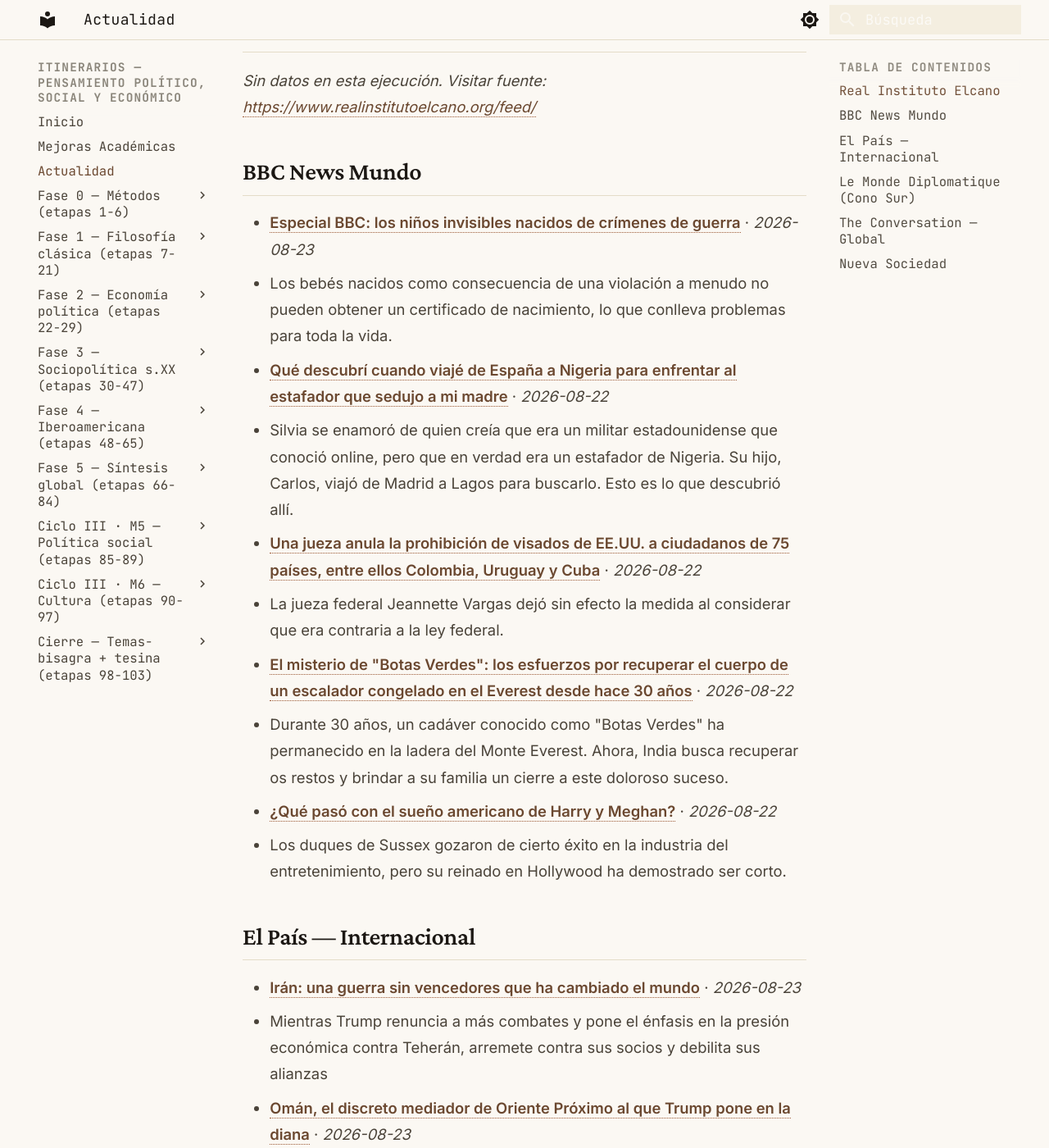
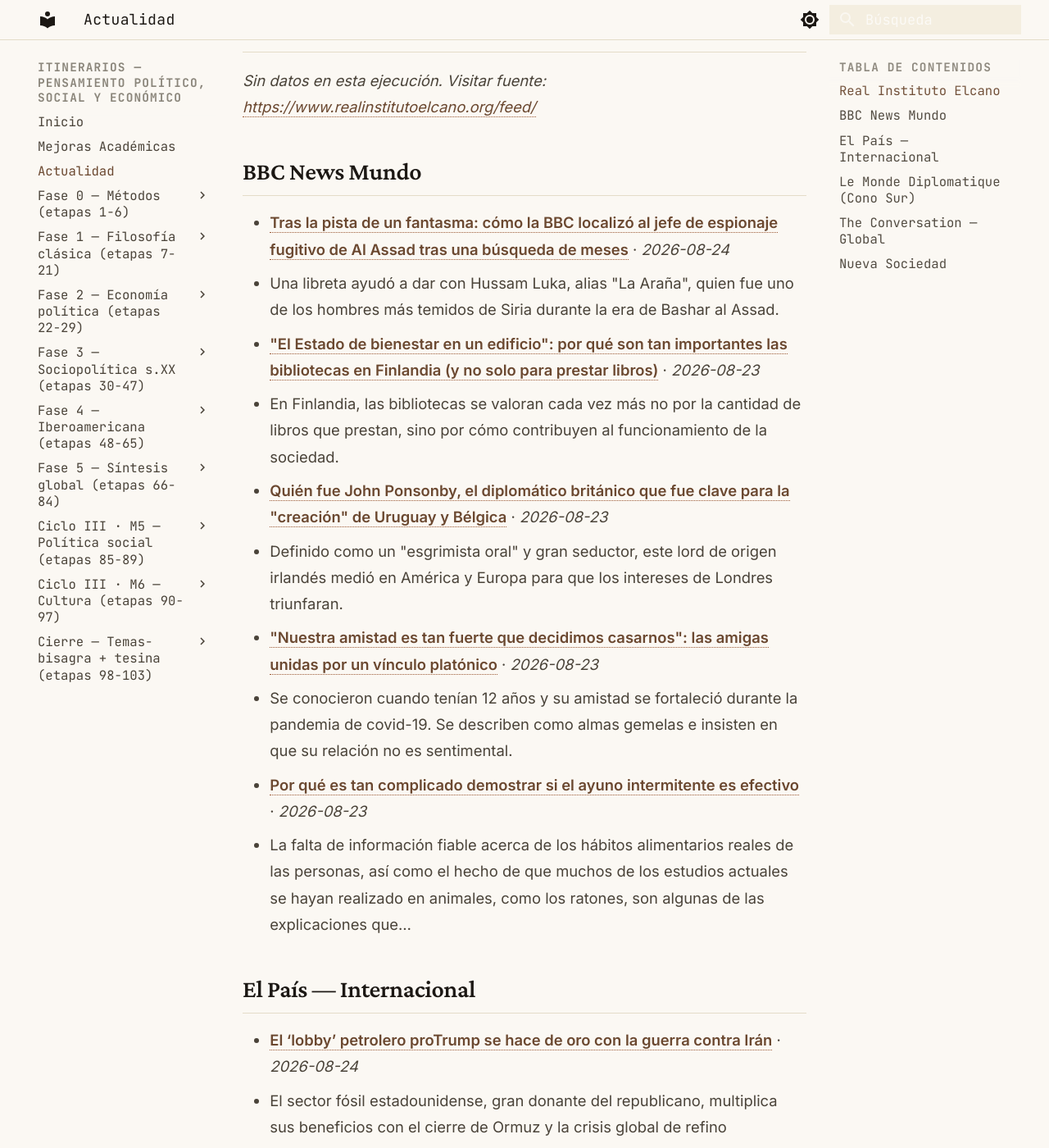
Before and after one commit to MrSpagVi/Curso, an MkDocs documentation site: the page built from docs/actualidad.md, in a window 1280 px wide and 1400 px high, scrolled down 643 px. Shown: the whole window at 82% size. Built offline with MkDocs 1.6.1 and Material for MkDocs 9.7.7, drawn with Linux system fonts in a browser that asks for light colours; some of the changed text lies outside the part shown.

Commit message:
auto: actualidad 2026-08-24

```diff
--- a/docs/actualidad.md
+++ b/docs/actualidad.md
@@ -6,7 +6,7 @@ title: Actualidad
 
 Últimos titulares de fuentes que dictan agenda en ciencia política y geopolítica. Actualizado automáticamente cada día (vía GitHub Actions).
 
-_Última actualización: 2026-08-23 06:25 UTC_
+_Última actualización: 2026-08-24 06:38 UTC_
 
 !!! tip "Ritual mensual — #actualidad"
     El último sábado de cada mes: agarrá **un** titular de los de abajo y escribí **300 palabras** aplicándole **2 autores** del último mes que leíste. ¿Qué diría cada uno? ¿En qué chocan? No resumas la noticia — usala como caso para pensar con las herramientas que venís construyendo. Guardá el texto con el tag `#actualidad` en tu sistema de notas. Esto convierte la teoría en criterio sobre la coyuntura: el objetivo del plan no es citar a Maquiavelo, es leer el presente con él.
@@ -17,25 +17,25 @@ _Sin datos en esta ejecución. Visitar fuente: [https://www.realinstitutoelcano.
 
 ## BBC News Mundo
 
-- **[Especial BBC: los niños invisibles nacidos de crímenes de guerra](https://www.bbc.com/mundo/articles/c5yevxyd21eo?at_medium=RSS&at_campaign=rss)** · *2026-08-23*
-  - Los bebés nacidos como consecuencia de una violación a menudo no pueden obtener un certificado de nacimiento, lo que conlleva problemas para toda la vida.
-- **[Qué descubrí cuando viajé de España a Nigeria para enfrentar al estafador que sedujo a mi madre](https://www.bbc.com/mundo/articles/cj9dxw4wxwyo?at_medium=RSS&at_campaign=rss)** · *2026-08-22*
-  - Silvia se enamoró de quien creía que era un militar estadounidense que conoció online, pero que en verdad era un estafador de Nigeria. Su hijo, Carlos, viajó de Madrid a Lagos para buscarlo. Esto es lo que descubrió allí.
-- **[Una jueza anula la prohibición de visados de EE.UU. a ciudadanos de 75 países, entre ellos Colombia, Uruguay y Cuba](https://www.bbc.com/mundo/articles/cp3r3nn6nnxo?at_medium=RSS&at_campaign=rss)** · *2026-08-22*
-  - La jueza federal Jeannette Vargas dejó sin efecto la medida al considerar que era contraria a la ley federal.
-- **[El misterio de "Botas Verdes": los esfuerzos por recuperar el cuerpo de un escalador congelado en el Everest desde hace 30 años](https://www.bbc.com/mundo/articles/c62v4p573p5o?at_medium=RSS&at_campaign=rss)** · *2026-08-22*
-  - Durante 30 años, un cadáver conocido como "Botas Verdes" ha permanecido en la ladera del Monte Everest. Ahora, India busca recuperar os restos y brindar a su familia un cierre a este doloroso suceso.
-- **[¿Qué pasó con el sueño americano de Harry y Meghan?](https://www.bbc.com/mundo/articles/c5yv12d5r0no?at_medium=RSS&at_campaign=rss)** · *2026-08-22*
-  - Los duques de Sussex gozaron de cierto éxito en la industria del entretenimiento, pero su reinado en Hollywood ha demostrado ser corto.
+- **[Tras la pista de un fantasma: cómo la BBC localizó al jefe de espionaje fugitivo de Al Assad tras una búsqueda de meses](https://www.bbc.com/mundo/articles/cy8e3696l7no?at_medium=RSS&at_campaign=rss)** · *2026-08-24*
+  - Una libreta ayudó a dar con Hussam Luka, alias "La Araña", quien fue uno de los hombres más temidos de Siria durante la era de Bashar al Assad.
+- **["El Estado de bienestar en un edificio": por qué son tan importantes las bibliotecas en Finlandia (y no solo para prestar libros)](https://www.bbc.com/mundo/articles/cj3gly8jkr2o?at_medium=RSS&at_campaign=rss)** · *2026-08-23*
+  - En Finlandia, las bibliotecas se valoran cada vez más no por la cantidad de libros que prestan, sino por cómo contribuyen al funcionamiento de la sociedad.
+- **[Quién fue John Ponsonby, el diplomático británico que fue clave para la "creación" de Uruguay y Bélgica](https://www.bbc.com/mundo/articles/c9qdp7gn45po?at_medium=RSS&at_campaign=rss)** · *2026-08-23*
+  - Definido como un "esgrimista oral" y gran seductor, este lord de origen irlandés medió en América y Europa para que los intereses de Londres triunfaran.
+- **["Nuestra amistad es tan fuerte que decidimos casarnos": las amigas unidas por un vínculo platónico](https://www.bbc.com/mundo/articles/cj03lyl6jzvo?at_medium=RSS&at_campaign=rss)** · *2026-08-23*
+  - Se conocieron cuando tenían 12 años y su amistad se fortaleció durante la pandemia de covid-19. Se describen como almas gemelas e insisten en que su relación no es sentimental.
+- **[Por qué es tan complicado demostrar si el ayuno intermitente es efectivo](https://www.bbc.com/mundo/articles/c70gde8p6k8o?at_medium=RSS&at_campaign=rss)** · *2026-08-23*
+  - La falta de información fiable acerca de los hábitos alimentarios reales de las personas, así como el hecho de que muchos de los estudios actuales se hayan realizado en animales, como los ratones, son algunas de las explicaciones que…
 
 ## El País — Internacional
 
-- **[Irán: una guerra sin vencedores que ha cambiado el mundo](https://elpais.com/internacional/2026-08-23/iran-una-guerra-sin-vencedores-que-ha-cambiado-el-mundo.html)** · *2026-08-23*
-  - Mientras Trump renuncia a más combates y pone el énfasis en la presión económica contra Teherán, arremete contra sus socios y debilita sus alianzas
-- **[Omán, el discreto mediador de Oriente Próximo al que Trump pone en la diana](https://elpais.com/internacional/2026-08-23/oman-el-discreto-mediador-de-oriente-proximo-al-que-trump-pone-en-la-diana.html)** · *2026-08-23*
-  - El sultanato, una de las puertas al disputado estrecho de Ormuz, negocia con Irán y transmite propuestas a EE UU para que el conflicto no se enquiste
-- **[La sombra de Estados Unidos se alarga sobre el sur de Groenlandia: “Vamos a perder nuestras casas”](https://elpais.com/internacional/europa/informada/2026-08-23/la-sombra-de-estados-unidos-se-alarga-sobre-el-sur-de-groenlandia-vamos-a-perder-nuestras-casas.html)** · *2026-08-23*
-  - El interés de Trump por controlar la gigantesca isla danesa y explotar sus recursos naturales inquieta a la población
+- **[El ‘lobby’ petrolero proTrump se hace de oro con la guerra contra Irán](https://elpais.com/internacional/2026-08-24/el-lobby-petrolero-pro-trump-se-hace-de-oro-con-la-guerra-contra-iran.html)** · *2026-08-24*
+  - El sector fósil estadounidense, gran donante del republicano, multiplica sus beneficios con el cierre de Ormuz y la crisis global de refino
+- **[Washington no se acostumbra a la Guardia Nacional un año después de que Trump enviara las tropas](https://elpais.com/internacional/2026-08-24/washington-no-se-acostumbra-a-la-guardia-nacional-un-ano-despues-de-que-trump-enviara-las-tropas.html)** · *2026-08-24*
+  - Los delitos han descendido, pero los expertos no tienen claro que sea por el despliegue militar. Advierten del peligro de normalizar la presencia del ejército en las calles
+- **[Una redada, 46 historias truncadas: “Me falta la vida sin mi hija”](https://elpais.com/us/migracion/2026-08-24/una-redada-46-historias-truncadas-me-falta-la-vida-sin-mi-hija.html)** · *2026-08-24*
+  - EL PAÍS reconstruye a través de una decena de entrevistas el arresto de medio centenar de migrantes en un almacén aduanero de Nueva Jersey en octubre de 2025. Los meses de detención y las deportaciones han desgarrado a docenas de familias
 - **[Seguir enterrando la solución de los dos Estados](https://elpais.com/internacional/2026-08-22/seguir-enterrando-la-solucion-de-los-dos-estados.html)** · *2026-08-22*
   - El plan de licitación para la edificación de 1.234 viviendas en la zona E1, que rodea Jerusalén, culmina un proyecto acariciado por gobiernos israelíes de todo signo. Lo que cambia ahora es la impunidad con que Israel podría llevarlo a cabo
 - **[La ruta de la seda ártica de China ya es una realidad](https://elpais.com/opinion/2026-08-22/la-ruta-de-la-seda-artica-de-china-ya-es-una-realidad.html)** · *2026-08-22*
@@ -47,16 +47,16 @@ _Sin datos en esta ejecución. Visitar fuente: [https://www.eldiplo.org/feed/](h
 
 ## The Conversation — Global
 
-- **[Why water rights aren’t enough to fix South Africa’s deeply unequal farming sector](https://theconversation.com/why-water-rights-arent-enough-to-fix-south-africas-deeply-unequal-farming-sector-286293)** · *2026-08-23*
-  - Without finance, infrastructure and power, many Black South African farmers remain dependent on white commercial farmers.
-- **[DR Congo’s riverboat economy – how a floating transport system tells the country’s story](https://theconversation.com/dr-congos-riverboat-economy-how-a-floating-transport-system-tells-the-countrys-story-288941)** · *2026-08-23*
-  - Baleinières, handmade wooden cargo ships, are floating microcosms of life in the DR Congo.
-- **[Air traffic control is becoming more automated. Is regulation keeping up?](https://theconversation.com/air-traffic-control-is-becoming-more-automated-is-regulation-keeping-up-288444)** · *2026-08-23*
-  - Automation is expected to make air traffic controllers’ jobs a bit easier. But instead it could add more work and lead to more mistakes being made.
-- **[Using thunderquakes to X-ray Earth – a new study shows urban seismology in action](https://theconversation.com/using-thunderquakes-to-x-ray-earth-a-new-study-shows-urban-seismology-in-action-289961)** · *2026-08-21*
-  - With the help of thunderstorms and everyday fiber-optic cables, these scientists are revealing a hidden world underground.
-- **[Jason Arday press coverage: analysis of the volume and type of articles](https://theconversation.com/jason-arday-press-coverage-analysis-of-the-volume-and-type-of-articles-290282)** · *2026-08-21*
-  - New analysis of articles about Arday show the volume of coverage he faced in the final weeks of his life.
+- **[Who are the Brethren and what do they believe in?](https://theconversation.com/who-are-the-brethren-and-what-do-they-believe-in-290324)** · *2026-08-24*
+  - While the sect has some very conservative views and has been politically involved in recent years, its political impact has been limited.
+- **[Backyard bird feeding could be a bird flu ‘superspreader’. An expert explains](https://theconversation.com/backyard-bird-feeding-could-be-a-bird-flu-superspreader-an-expert-explains-290317)** · *2026-08-24*
+  - This seemingly harmless hobby could accelerate the spread of the deadly H5N1 strain.
+- **[Nearly every Australian engages with arts and culture. Politicians should pay attention](https://theconversation.com/nearly-every-australian-engages-with-arts-and-culture-politicians-should-pay-attention-289514)** · *2026-08-24*
+  - Governments at all levels often assume arts funding is not electorally popular. New data shows they are wrong.
+- **[Book Week is not just for big kids. How to engage babies and toddlers at storytime](https://theconversation.com/book-week-is-not-just-for-big-kids-how-to-engage-babies-and-toddlers-at-storytime-289401)** · *2026-08-24*
+  - Try funny voices, point out objects you know and don’t worry if your child would rather just sit on the book.
+- **[Insurers have a lot of data about us. Where do they get it, and how do they use it?](https://theconversation.com/insurers-have-a-lot-of-data-about-us-where-do-they-get-it-and-how-do-they-use-it-290053)** · *2026-08-24*
+  - Your insurer could know a lot more than just what’s on your application form. It’s worth understanding where this information comes from and how it can be used.
 
 ## Nueva Sociedad
 
```
